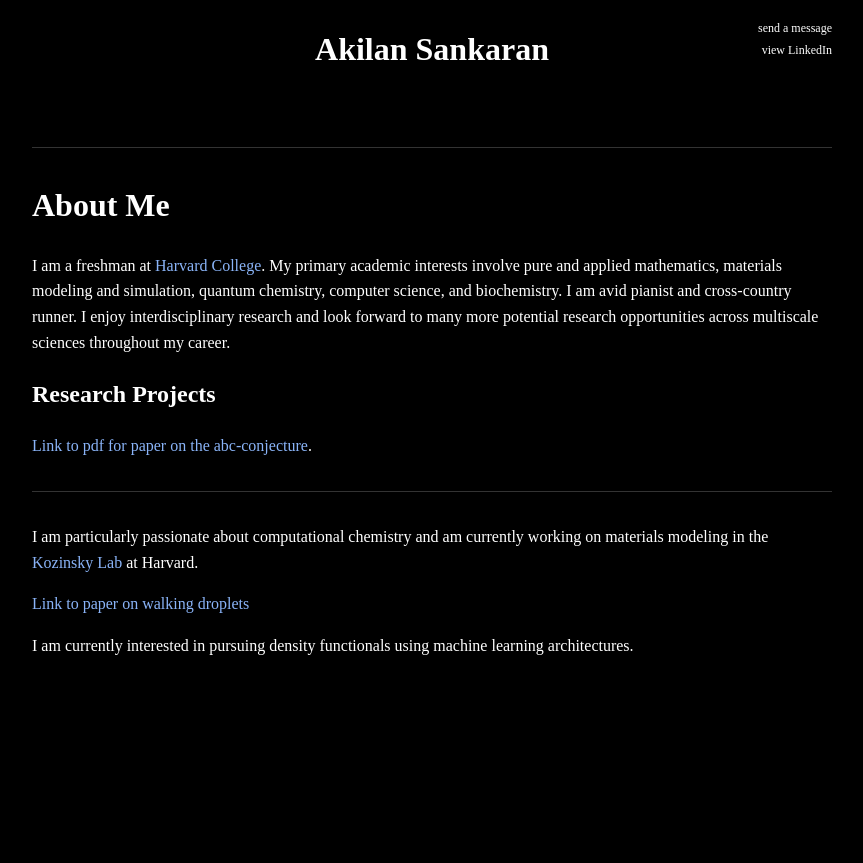
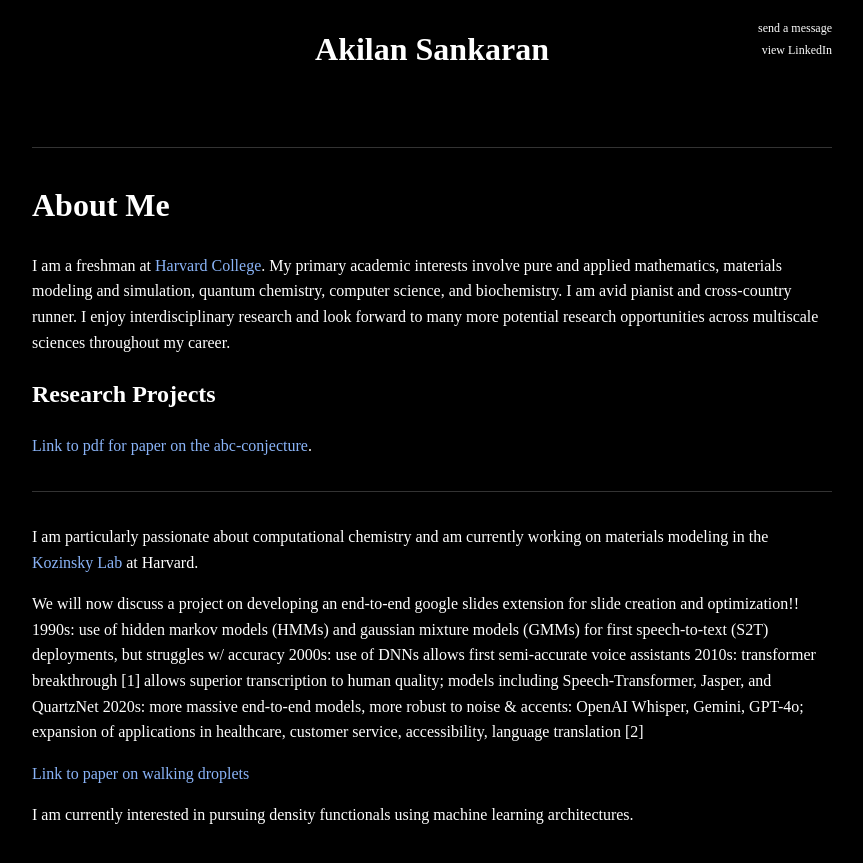
Before and after one commit to akilansankaran/akilansankaran.github.io, a Jekyll site: the page built from index.md, in a window 1280 px wide. Shown: the top 863 px of the page, without its empty margins (208-1071 px from the left). Built offline with Jekyll 4.4.1, drawn with Linux system fonts in a browser that asks for light colours.

Commit message:
add humic project content

```diff
--- a/index.md
+++ b/index.md
@@ -16,6 +16,12 @@ I am a freshman at [Harvard College](https://harvard.edu). My primary academic i
 
 I am particularly passionate about computational chemistry and am currently working on materials modeling in the [Kozinsky Lab](https://mir.g.harvard.edu/) at Harvard.
 
+We will now discuss a project on developing an end-to-end google slides extension for slide creation and optimization!! 1990s: use of hidden markov models (HMMs) and gaussian mixture models (GMMs) for first speech-to-text (S2T) deployments, but struggles w/ accuracy
+2000s: use of DNNs allows first semi-accurate voice assistants
+2010s: transformer breakthrough [1] allows superior transcription to human quality; models including Speech-Transformer, Jasper, and QuartzNet
+2020s: more massive end-to-end models, more robust to noise & accents: OpenAI Whisper, Gemini, GPT-4o; expansion of applications in healthcare, customer service, accessibility, language translation [2]
+
+
 [Link to paper on walking droplets](./sts_paper_final.pdf)
 
 I am currently interested in pursuing density functionals using machine learning architectures.
```
